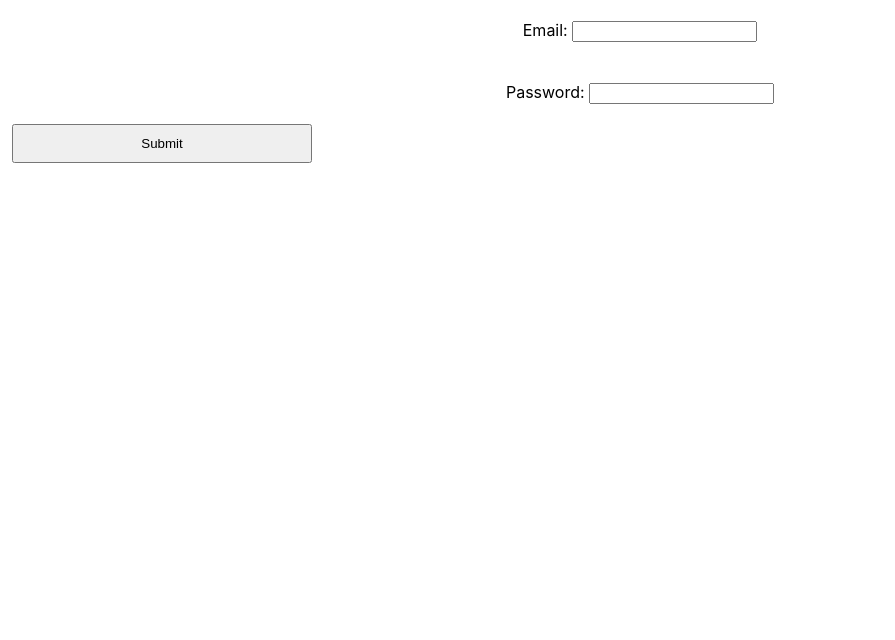
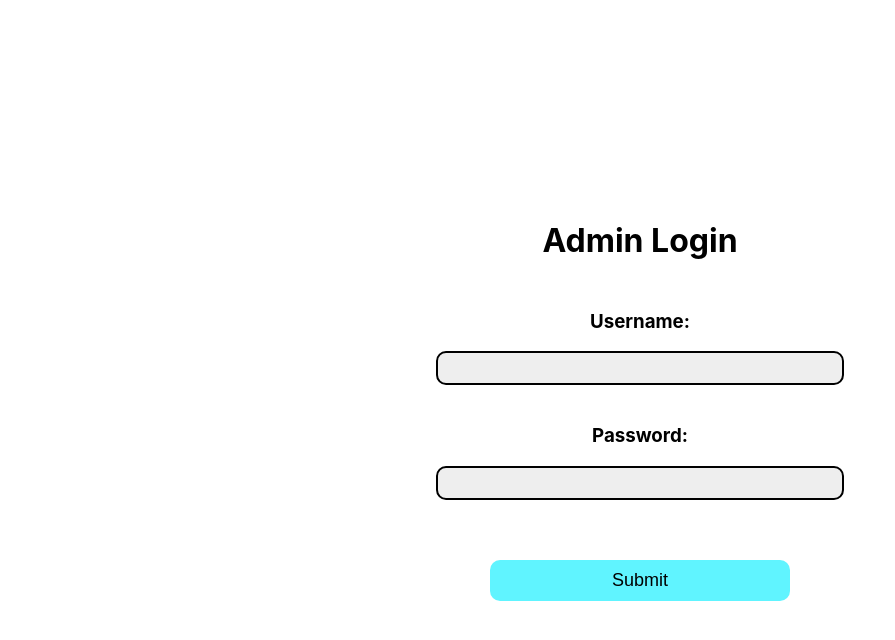
Before and after one commit to chasehelton/SCWebAppCompanion, a React (Create React App) app: page / in a window 1280 px wide. Shown: the top 640 px of the page, without its empty margins (0-895 px from the left). Built offline with nearby package versions, Linux system fonts and the light colour scheme; no server answers.

Commit message:
UI Changes to login and events

```diff
--- a/src/App.css
+++ b/src/App.css
@@ -3,6 +3,17 @@
   text-align: center;
   flex-direction: column;
   justify-content: center;
+  align-items: center;
+  background-color: white;
+}
+
+.loginContainer {
+  display: flex;
+  text-align: center;
+  flex-direction: column;
+  justify-content: center;
+  align-items: center;
+  min-height: 100vh;
 }
 
 .buttonContainer {
@@ -23,23 +34,67 @@ button {
   margin-right: 12px;
   margin-left: 12px;
   overflow: hidden;
+  border: none;
+  border-radius: 10px;
+  background-color: #ddd;
+  font-weight: 600;
+}
+
+button:hover {
+  background-color: black;
+  opacity: .5;
+  color: white;
 }
 
 .eventsContainer {
-  align-self: flex-start;
+  align-self: center;
   text-align: center;
-  max-width: 50px;
-  margin-left: 100px;
 }
 
 .inputContainer {
-  padding: 20px;
+  display: flex;
+  flex-direction: column;
+  padding: 10px;
+  justify-content: center;
+}
+
+input {
+  border: 2px solid black;
+  background-color: #eee;
+  border-radius: 10px;
+  font-size: 24px;
+  width: 400px;
+  text-align: center;
+  font-family: Arial, Helvetica, sans-serif;
+}
+
+textarea {
+  border: 2px solid black;
+  background-color: #eee;
+  border-radius: 10px;
+  font-size: 24px;
+  width: 400px;
+  text-align: left;
+  font-family: Arial, Helvetica, sans-serif;
+  padding: 10px;
 }
 
 .submitButton {
-  padding: 10px;
+  margin-top: 50px;
+  width: 400px;
+  font-size: 18px;
+  border: none;
+  background-color: #60f4ff;
+  border-radius: 10px;
+  font-weight: 500;
 }
 
 .signOutButton {
   background-color: red;
+  color: white;
 }
+
+.signOutButton:hover {
+  background-color: red;
+  color: white;
+}
--- a/src/App.js
+++ b/src/App.js
@@ -1,4 +1,4 @@
-import React, {useState} from 'react';
+import React, {useState, useEffect} from 'react';
 import './App.css';
 import Firebase from './lib/firebase';
 
@@ -6,12 +6,17 @@ import Manager from './pages/Manager';
 import Login from './pages/Login';
 
 export default function App() {
-  const [currentUser, setCurrentUser] = useState(null);
+  const [currentUser, setCurrentUser] = useState(false);
+  useEffect(() => {
+
+  }, [currentUser]);
   Firebase.auth().onAuthStateChanged((user) => {
-    if (user.email === 'scappadmin@summitrdu.com') {
-      setCurrentUser(user);
+    if (user) {
+      if (user.email === 'scappadmin@summitrdu.com') {
+        setCurrentUser(true);
+      }
     } else {
-      setCurrentUser(null);
+      setCurrentUser(false);
     }
   })
 
--- a/src/components/Events.js
+++ b/src/components/Events.js
@@ -41,7 +41,6 @@ export default function Events() {
       .add(event)
       .then(() => {
         alert('Sent!');
-        window.location.reload();
       })
       .catch(() => console.log('Something went wrong'));
   }
--- a/src/pages/Login.js
+++ b/src/pages/Login.js
@@ -20,14 +20,17 @@ export default function Login() {
   }
 
   return(
-    <div className="mainContainer">
+    <div className="loginContainer">
+      <h1>Admin Login</h1>
       <div className="inputContainer">
-        <label for="eventTitle">Email: </label>
+        {/* <label for="eventTitle">Email: </label> */}
+        <h3>Username: </h3>
         <input type="text" id="eventTitle" name="Title" onChange={handleEmailChange} />
       </div>
       <div className="inputContainer">
-        <label for="eventTitle">Password: </label>
-        <input type="text" id="eventTitle" name="Title" onChange={handlePasswordChange} />
+        {/* <label for="eventTitle">Password: </label> */}
+        <h3>Password: </h3>
+        <input type="password" id="eventTitle" name="Title" onChange={handlePasswordChange} />
       </div>
       {readyToSubmit && (
         <button className="submitButton" onClick={() => handleSubmit(email, password)}>Submit</button>
--- a/src/pages/Manager.js
+++ b/src/pages/Manager.js
@@ -5,6 +5,14 @@ import Firebase from '../lib/firebase';
 
 export default function Manager() {
   const [currentPage, setCurrentPage] = useState('E');
+
+  const handleSignout = () => {
+    let ans = window.confirm("Are you sure you want to sign out?")
+    if (ans) {
+      Firebase.auth().signOut();
+      console.log('Logged out');
+    }
+  }
   return (
     <div className="mainContainer">
       <h1>Summit College App Management</h1>
@@ -14,7 +22,7 @@ export default function Manager() {
         <button onClick={() => setCurrentPage('N')}>Notifications</button>
         <button onClick={() => setCurrentPage('S')}>Scripture</button>
         <button onClick={() => setCurrentPage('P')}>Podcasts</button>
-        <button className="signOutButton" onClick={() => Firebase.auth().signOut()}>Sign Out</button>
+        <button className="signOutButton" onClick={() => handleSignout()}>Sign Out</button>
       </div>
       {currentPage === 'E' && (
         <Events />
```
